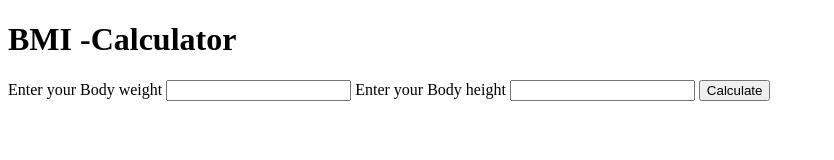
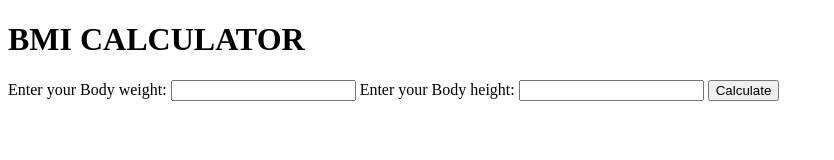
Before and after one commit to dlihawi/BMICALC, a website: page calculator.html in a window 1280 px wide. Shown: the whole page, without its empty margins (0-834 px from the left). Drawn offline with Linux system fonts and the light colour scheme.

Commit message:
Changed title

```diff
--- a/calculator.html
+++ b/calculator.html
@@ -3,14 +3,14 @@
 <head>
   <meta charset="UTF-8">
   <meta name="viewport" content="width=device-width, initial-scale=1.0">
-  <title>BMI -Calculator</title>
+  <title>BMI Calculator</title>
 </head>
 <body>
-  <h1>BMI -Calculator</h1>
+  <h1>BMI CALCULATOR</h1>
   <form action="/" method="post">
-    <label for="weight">Enter your Body weight</label>
+    <label for="weight">Enter your Body weight:</label>
     <input type="text", name="weight">
-    <label for="height">Enter your Body height</label>
+    <label for="height">Enter your Body height:</label>
     <input type="text", name="height">
     <button type="submit">Calculate</button>
   </form>
```
